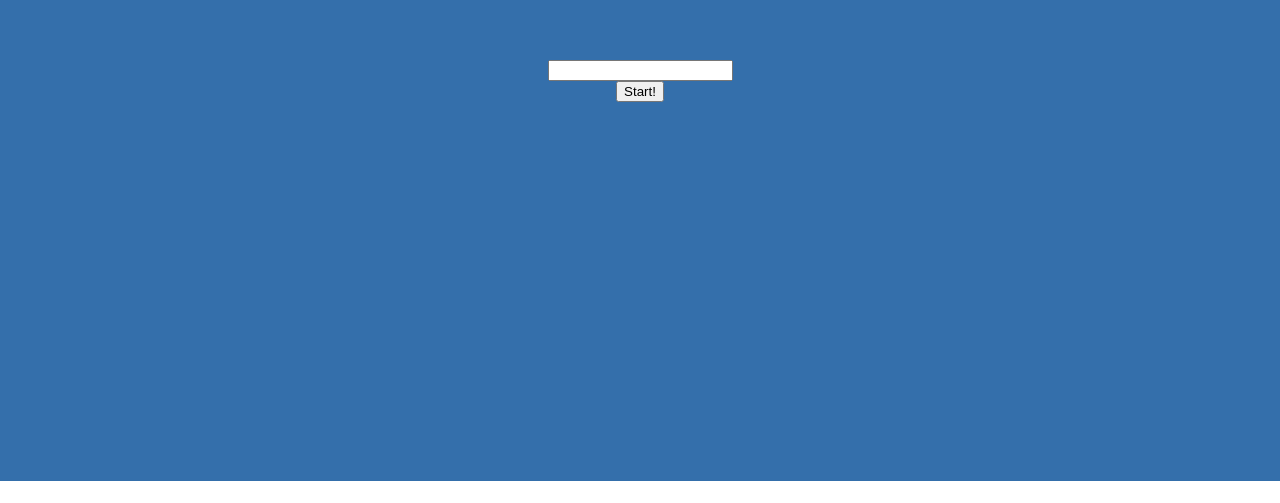
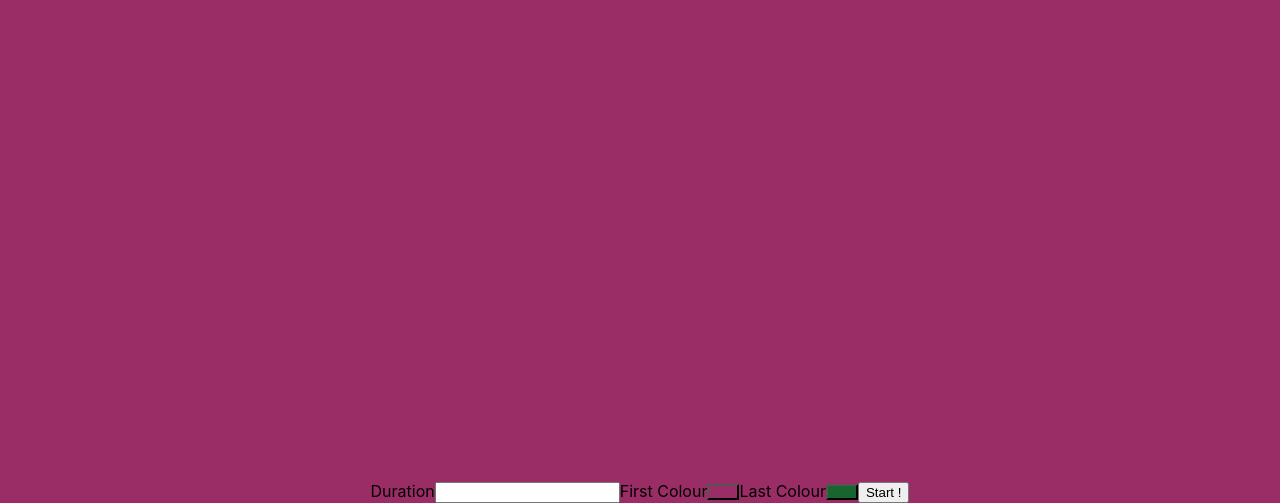
Before and after one commit to aneno-m-e/color-timer, a React (Create React App) app: page / in a window 1280 px wide. Shown: the part 319-822 px from the top of the page. Before the commit the page ends 800 px from the top, so only its background shows below. Built offline with nearby package versions, Linux system fonts and the light colour scheme.

Commit message:
Create form, add color picker and update how colours are handled

```diff
--- a/package.json
+++ b/package.json
@@ -11,6 +11,7 @@
     "@types/react": "^16.9.32",
     "@types/react-dom": "^16.9.6",
     "react": "^16.13.1",
+    "react-colorful": "^5.2.2",
     "react-dom": "^16.13.1",
     "react-scripts": "^4.0.3",
     "typescript": "^3.7.5"
--- a/src/App.css
+++ b/src/App.css
@@ -17,3 +17,8 @@
 .App-link {
   color: #61dafb;
 }
+
+button {
+  min-height: 1rem;
+  min-width: 2rem;
+}
--- a/src/App.tsx
+++ b/src/App.tsx
@@ -1,18 +1,27 @@
-import React, { useState, useCallback, useRef } from "react";
+import React, { useState, useCallback, FormEvent } from "react";
+import { RgbColor } from "react-colorful";
 import "./App.css";
-import { formatToRGB, getRGBValues } from "./util";
-
-// Utilitaire -> move it somewhere else
+import Form from "./Form";
+import { formatToRGBString } from "./util";
 
 function App() {
   const [isActive, setIsActive] = useState(false);
   const [startDate, setStartDate] = useState<Date>();
-  const duration = 5 * 1000;
+  const duration = 30 * 1000;
   const [currentDate, setCurrentDate] = useState<Date>();
-  const [firstColour, setFirstColour] = useState("rgb(52,111,171)"); // <= set by user
-  const [lastColour, setLastColour] = useState("rgb(226,255,79)"); // <= set by user
+  const [firstColour, setFirstColour] = useState<RgbColor>({
+    r: 155,
+    g: 45,
+    b: 102,
+  }); // <= set by user
+  const [lastColour, setLastColour] = useState<RgbColor>({
+    r: 24,
+    g: 101,
+    b: 47,
+  }); // <= set by user
 
-  const start = useCallback(() => {
+  const start = useCallback((event: FormEvent) => {
+    event.preventDefault();
     setIsActive(true);
     const updatedStartDate = new Date();
     setStartDate(updatedStartDate);
@@ -28,51 +37,45 @@ function App() {
       }
       setCurrentDate(updatedCurrentDate);
     }, duration / 256);
-    // setInterval interval = to determine, but no need to refresh every seconds for long durations. Need to figure out what the best ratios are.
-    // maybe need to consider amplitude between colours as well?
   }, []);
 
   let currentColour = firstColour;
 
   if (currentDate && startDate) {
-    const firstColourValues = getRGBValues(firstColour);
-    const lastColourValues = getRGBValues(lastColour);
-
     const timeSpentRatio =
       (currentDate.getTime() - startDate.getTime()) / duration;
 
-    const colourDifference = lastColourValues.map(
-      (num, i) => num - firstColourValues[i]
-    );
-
-    const changeAmount = colourDifference.map((val) =>
-      Math.round(val * timeSpentRatio)
-    );
+    const changeAmount = {
+      r: Math.round((lastColour.r - firstColour.r) * timeSpentRatio),
+      g: Math.round((lastColour.g - firstColour.g) * timeSpentRatio),
+      b: Math.round((lastColour.b - firstColour.b) * timeSpentRatio),
+    };
     // Note: variations can be negative numbers
     // /!\ changeAmount need to be integers /!\
 
-    const currentColourValues = firstColourValues.map(
-      (num, i) => num + changeAmount[i]
-    );
-
-    currentColour = formatToRGB(currentColourValues);
+    currentColour = {
+      r: firstColour.r + changeAmount.r,
+      g: firstColour.g + changeAmount.g,
+      b: firstColour.b + changeAmount.b,
+    };
   }
 
   return (
-    <div className="App" style={{ backgroundColor: currentColour }}>
+    <div
+      className="App"
+      style={{ backgroundColor: formatToRGBString(currentColour) }}
+    >
       <header
         id="timer"
         className={`App-header${isActive ? " App-header--active" : ""}`}
-      >
-        <input id="duration" type="Text" />
-        {/* 1: */}
-        {/* Change it to <input type="number"/> */}
-        {/* 5 of them in a row for hours minutes seconds */}
-        {/* Add 2 <input type="colour"/> to get 1st and last colour*/}
-        {/* On Submit, grab values with hooks and see 2: */}
-
-        <button onClick={start}>Start!</button>
-      </header>
+      ></header>
+      <Form
+        start={start}
+        firstColour={firstColour}
+        setFirstColour={setFirstColour}
+        lastColour={lastColour}
+        setLastColour={setLastColour}
+      />
     </div>
   );
 }
--- /dev/null
+++ b/src/ColourPicker.tsx
@@ -0,0 +1,33 @@
+import React, { useCallback, useState } from "react";
+import { RgbColorPicker, RgbColor } from "react-colorful";
+import { formatToRGBString } from "./util";
+
+type Props = {
+  id: string;
+  label: string;
+  colour: RgbColor;
+  setColour: (colour: RgbColor) => void;
+};
+
+function ColourPicker({ id, label, colour, setColour }: Props) {
+  const [isOpen, setIsOpen] = useState(false);
+
+  const toggle = useCallback(() => {
+    setIsOpen((currentValue) => !currentValue);
+  }, []);
+
+  return (
+    <>
+      <label htmlFor={id}>{label}</label>
+      <button
+        type="button"
+        style={{ backgroundColor: formatToRGBString(colour) }}
+        onClick={toggle}
+      ></button>
+
+      {isOpen && <RgbColorPicker color={colour} onChange={setColour} />}
+    </>
+  );
+}
+
+export default ColourPicker;
--- /dev/null
+++ b/src/Form.tsx
@@ -0,0 +1,43 @@
+import React, { FormEvent } from "react";
+import { RgbColor } from "react-colorful";
+import ColourPicker from "./ColourPicker";
+
+type Props = {
+  start: (event: FormEvent) => void;
+  firstColour: RgbColor;
+  setFirstColour: (colour: RgbColor) => void;
+  lastColour: RgbColor;
+  setLastColour: (colour: RgbColor) => void;
+};
+
+function Form({
+  start,
+  firstColour,
+  setFirstColour,
+  lastColour,
+  setLastColour,
+}: Props) {
+  return (
+    <form action="" onSubmit={start}>
+      <label htmlFor="duration">Duration</label>
+      <input id="duration" name="duration" type="Text" />
+
+      <ColourPicker
+        id="firstColour"
+        label="First Colour"
+        colour={firstColour}
+        setColour={setFirstColour}
+      />
+      <ColourPicker
+        id="lastColour"
+        label="Last Colour"
+        colour={lastColour}
+        setColour={setLastColour}
+      />
+
+      <button>Start !</button>
+    </form>
+  );
+}
+
+export default Form;
--- a/src/util.ts
+++ b/src/util.ts
@@ -1,16 +1,5 @@
-export const getRGBValues = (colour: string): number[] => {
-  return colour.match(/\d+/g)?.map((e) => +e)!; // Unary plus. Industry standard: parseInt(e, 10)
-  // ! = forces TS to discard possibility of a null result
+import { RgbColor } from "react-colorful";
+
+export const formatToRGBString = (colour: RgbColor): string => {
+  return `rgb(${colour.r}, ${colour.g}, ${colour.b})`;
 };
-
-export const formatToRGB = (colourValues: number[]): string => {
-  return (
-    "rgb(" +
-    colourValues[0] +
-    ", " +
-    colourValues[1] +
-    ", " +
-    colourValues[2] +
-    ")"
-  );
-};
```
Also changed, not shown: 1 other file (tests, documents, lock files or other folders).
